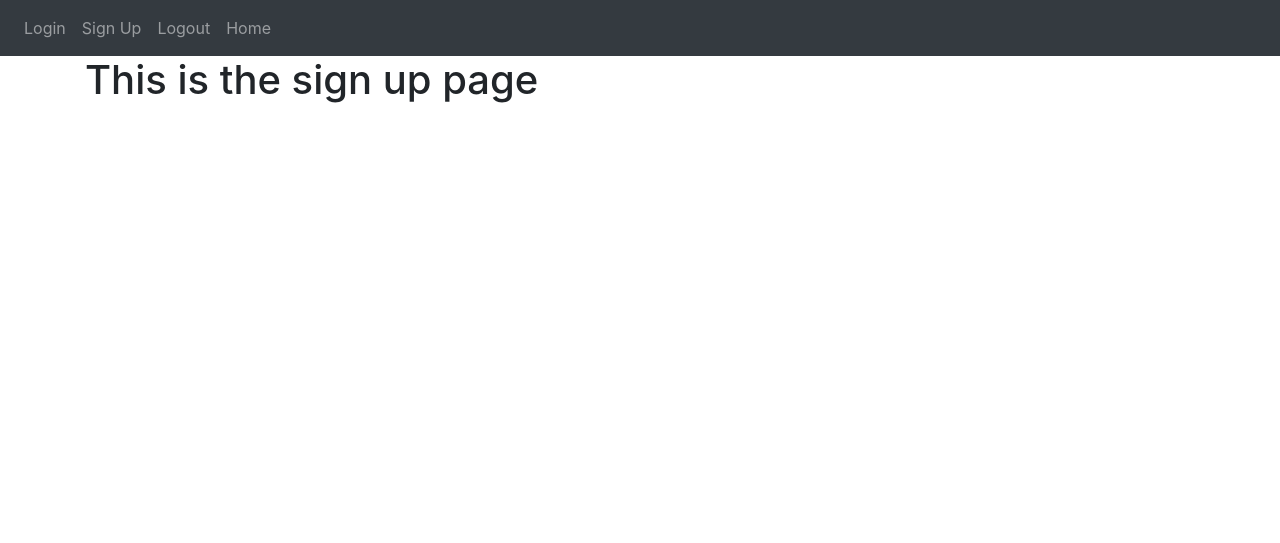
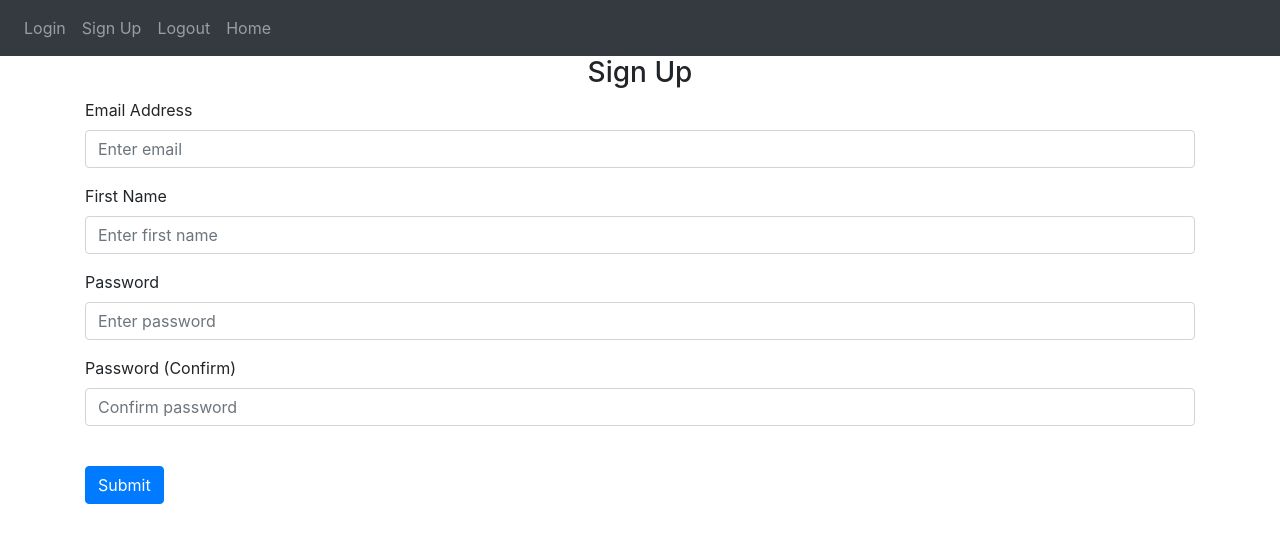
Before and after one commit to DudaRM/projeto-final, a Flask app: page /sign-up in a window 1280 px wide. Shown: the top 543 px of the page. Run offline with Flask 2, Linux system fonts and the light colour scheme; some libraries are stand-ins or nearby versions.

Commit message:
Métodos POST e Flashing message

```diff
--- a/read me.txt
+++ b/read me.txt
@@ -14,4 +14,8 @@ Blocks are evaluated before they are included. This means that a template that i
 
 Pasta inside: Coisas que não vão mudar, como o CSS, imagens e etc
 {{}} pra escrever coisa em HTML
-42 min
+
+base.html o que iremos usar (bootstrap e afins)
+
+HTTP
+post - enviamos toda a informação para o server
--- a/website/auth.py
+++ b/website/auth.py
@@ -1,17 +1,36 @@
-from flask import Blueprint, render_template
+from flask import Blueprint, render_template, request
 #para definir que teremos vários caminhos auqi
 
 auth = Blueprint('auth', __name__)
 
 #Chamar as páginas
-@auth.route('/login')
+@auth.route('/login', methods = ['GET','POST'])
 def login():#bom chamar do mesmo nome da root
-    return render_template("login.html")
+    data = request.form
+    print(data)
+    return render_template("login.html", text="Testing", user="Tim")
 
 @auth.route('/logout')
 def logout():
     return "<p>Logout</p>"
 
-@auth.route('/sign-up')
+@auth.route('/sign-up', methods = ['GET','POST'])
 def signup():
+    if request.method == 'POST':
+        email = request.form.get('email')
+        firstName = request.form.get('firstName')
+        password1 = request.form.get('password1')
+        password2 = request.form.get('password2')
+
+        if len(email) < 4:
+            flash('Email must be greater than 3 characters.', category ='error')
+        elif len(firstName) < 2:
+            flash('First name must be greater than 1 characters.', category ='error')
+        elif password1!= password2:
+            flash('Passwords don\'t match.', category ='error')
+        elif len(password1) < 7:
+            flash('Password must be at least 7 characters.', category ='error')
+        else:
+            #add user to databases
+            pass
     return render_template("sign_up.html")
--- a/website/templates/sign_up.html
+++ b/website/templates/sign_up.html
@@ -1,5 +1,52 @@
-{% extends "base.html" %} {% block title %}Sign Up{% endblock %}
+{% extends "base.html" %} {% block title %}Sign Up{% endblock %} {% block
+content %}
+<form method="POST">
+  <h3 align="center">Sign Up</h3>
 
-{% block content %}
-<h1>This is the sign up page</h1>
+  <div class="form-group">
+    <label for="email">Email Address</label>
+    <input
+      type="email"
+      class="form-control"
+      id="email"
+      name="email"
+      placeholder="Enter email"
+    />
+  </div>
+
+  <div class="form-group">
+    <label for="firstName">First Name</label>
+    <input
+      type="text"
+      class="form-control"
+      id="firstName"
+      name="firstName"
+      placeholder="Enter first name"
+    />
+  </div>
+
+  <div class="form-group">
+    <label for="password1">Password</label>
+    <input
+      type="password"
+      class="form-control"
+      id="password1"
+      name="password1"
+      placeholder="Enter password"
+    />
+  </div>
+
+  <div class="form-group">
+    <label for="password2">Password (Confirm)</label>
+    <input
+      type="password"
+      class="form-control"
+      id="password2"
+      name="password2"
+      placeholder="Confirm password"
+    />
+  </div>
+  <br />
+  <button type="submit" class="btn btn-primary">Submit</button>
+</form>
 {% endblock %}
```
Also changed, not shown: website/templates/login.html (+31 -3 lines).
